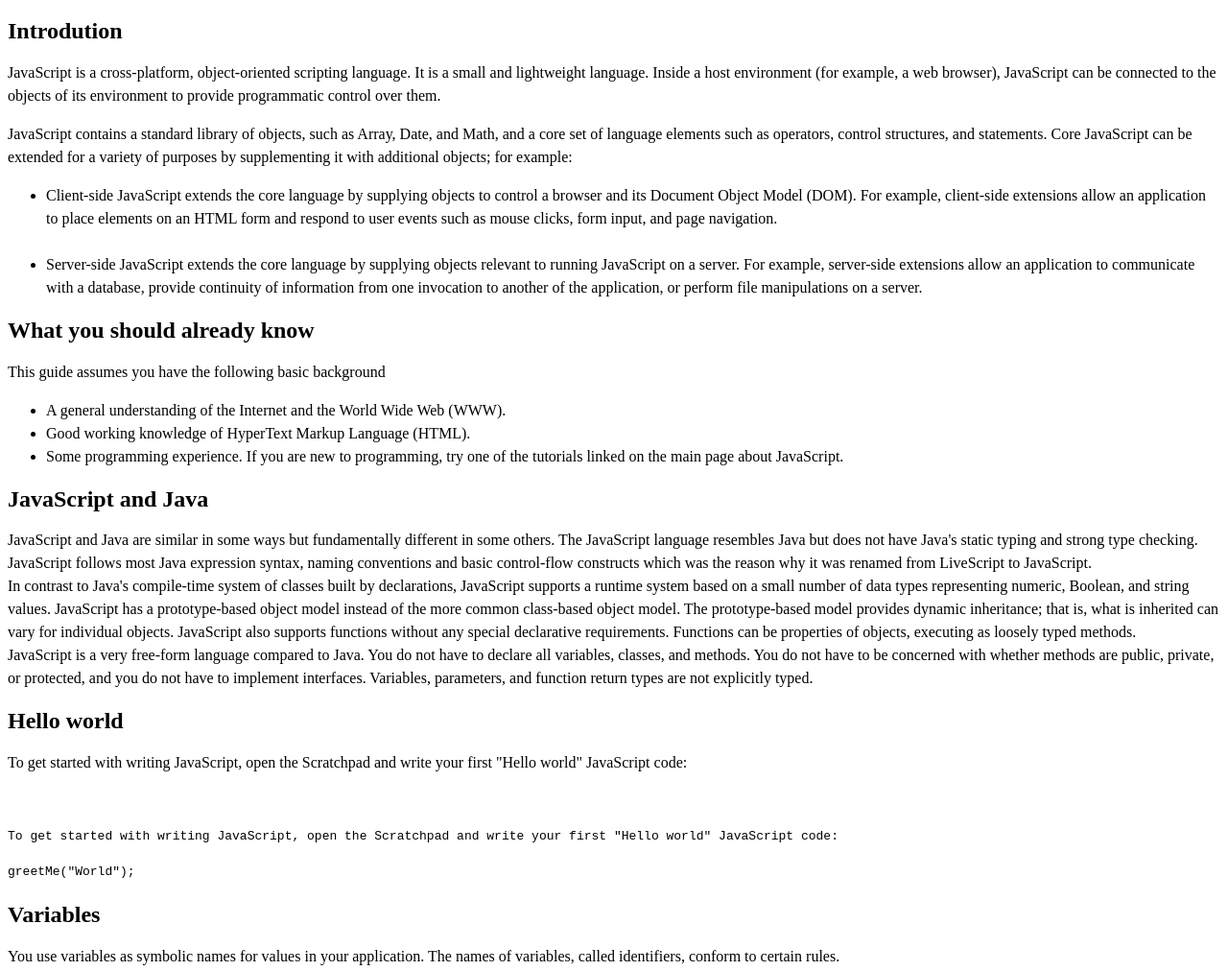
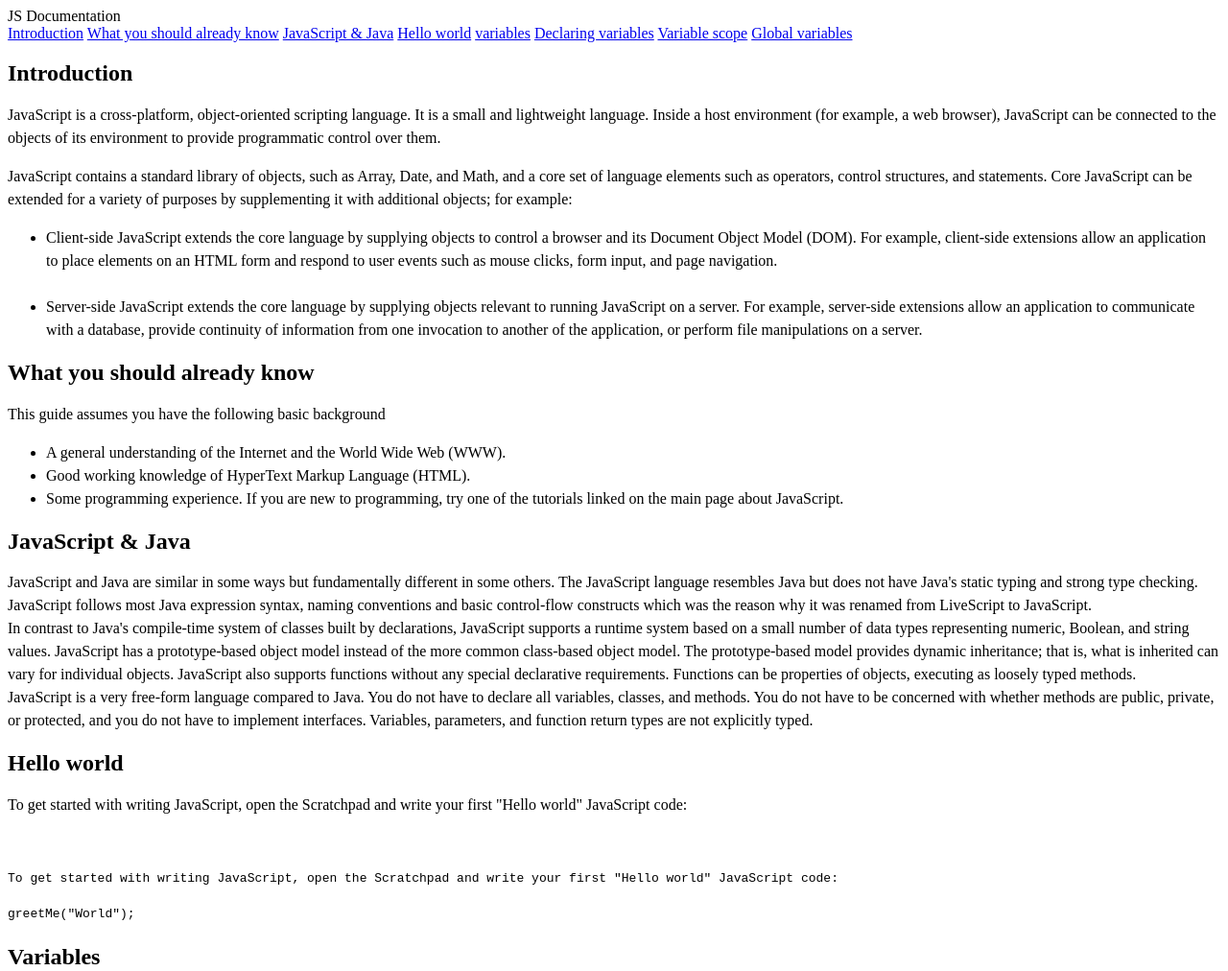
Before and after one commit to naanahmed/Microverse-Trials, a plain HTML site: page index.html in a window 1280 px wide. Shown: the top 1012 px of the page at 96% size. Drawn offline with Linux system fonts and the light colour scheme.

Commit message:
Added Links to section of pages

```diff
--- a/index.html
+++ b/index.html
@@ -7,12 +7,20 @@
   </head>
 
   <body>
-    <nav>
-
+    <nav id="navbar">
+      <header id="JS_Documentation">JS Documentation</header>
+      <a href="#Introduction" class="nav-link">Introduction</a>
+      <a href="#What_you_should_already_know" class="nav-link">What you should already know</a>
+      <a href="#JavaScript_&_Java" class="nav-link">JavaScript & Java</a>
+      <a href="#Hello_world"class="nav-link">Hello world</a>
+      <a href="#variables" class="nav-link">variables</a>
+      <a href="#Declaring_variables" class="nav-link">Declaring variables</a>
+      <a href="#Variable_scope" class="nav-link">Variable scope</a>
+      <a href="#Global_variables" class="nav-link">Global variables</a>
     </nav>
     <main id="main-doc">
-      <section class="main-section">
-        <header id="Introduction"><h1>Introdution</h1></header>
+      <section id="Introduction" class="main-section">
+        <header ><h1>Introduction</h1></header>
         <p>JavaScript is a cross-platform, object-oriented scripting language. It is a small and lightweight language. Inside a host environment (for example, a web browser), JavaScript can be connected to the objects of its environment to provide programmatic control over them.</p>
         <p>JavaScript contains a standard library of objects, such as Array, Date, and Math, and a core set of language elements such as operators, control structures, and statements. Core JavaScript can be extended for a variety of purposes by supplementing it with additional objects; for example: </p>
 
@@ -28,8 +36,8 @@
         </ul>
         </div>
       </section>
-      <section class="main-section">
-        <header id="What_you_should_already_know"><h1>What you should already know</h1></header>
+      <section id="What_you_should_already_know" class="main-section">
+        <header ><h1>What you should already know</h1></header>
         <p>This guide assumes you have the following basic background</p>
         <div>
           <ul>
@@ -45,10 +53,9 @@
           </ul>
         </div>
 
-
       </section>
-      <section class="main-section">
-        <header id="JavaScript_and_Java"><h1>JavaScript and Java</h1></header>
+      <section id="JavaScript_&_Java" class="main-section">
+        <header ><h1>JavaScript & Java</h1></header>
         <p>
           JavaScript and Java are similar in some ways but fundamentally different in some others. The JavaScript language resembles Java but does not have Java's static typing and strong type checking. JavaScript follows most Java expression syntax, naming conventions and basic control-flow constructs which was the reason why it was renamed from LiveScript to JavaScript.<br>
           In contrast to Java's compile-time system of classes built by declarations, JavaScript supports a runtime system based on a small number of data types representing numeric, Boolean, and string values. JavaScript has a prototype-based object model instead of the more common class-based object model. The prototype-based model provides dynamic inheritance; that is, what is inherited can vary for individual objects. JavaScript also supports functions without any special declarative requirements. Functions can be properties of objects, executing as loosely typed methods.<br>
@@ -56,8 +63,8 @@
         </p>
 
       </section>
-      <section class="main-section">
-        <header id="Hello_world"><h1>Hello world</h1></header>
+      <section id="Hello_world" class="main-section">
+        <header ><h1>Hello world</h1></header>
         <p>To get started with writing JavaScript, open the Scratchpad and write your first "Hello world" JavaScript code:</p><br>
         <code class="graybackground">
           <p>To get started with writing JavaScript, open the Scratchpad and write your first "Hello world" JavaScript code:</p>
@@ -67,8 +74,9 @@
         </code>
 
       </section>
-      <section class="main-section">
-        <Header id="Variables"><h1>Variables</h1></Header>
+      <section id="variables" class="main-section">
+
+        <header ><h1>Variables</h1></header>
         <p>You use variables as symbolic names for values in your application. The names of variables, called identifiers, conform to certain rules.<br>
 
           A JavaScript identifier must start with a letter, underscore (_), or dollar sign ($); subsequent characters can also be digits (0-9). Because JavaScript is case sensitive, letters include the characters "A" through "Z" (uppercase) and the characters "a" through "z" (lowercase).<br>
@@ -76,8 +84,8 @@
           You can use ISO 8859-1 or Unicode letters such as å and ü in identifiers. You can also use the Unicode escape sequences as characters in identifiers. Some examples of legal names are Number_hits, temp99, and _name.</p>
 
       </section>
-      <section class="main-section">
-        <Header id="Declaring_variables"><h1>Declaring variables</h1></Header>
+      <section id="Declaring_variables" class="main-section">
+        <header ><h1>Declaring variables</h1></header>
         <p>
           You can declare a variable in three ways:<br>
           With the keyword var. For example, <br>
@@ -98,8 +106,8 @@
         </p>
 
       </section>
-      <section class="main-section">
-        <Header id="Variable_scope"><h1>Variable scope</h1></Header>
+      <section id="Variable_scope" class="main-section">
+        <header ><h1>Variable scope</h1></header>
         <p>
           When you declare a variable outside of any function, it is called a global variable, because it is available to any other code in the current document. When you declare a variable within a function, it is called a local variable, because it is available only within that function.<br>
           JavaScript before ECMAScript 2015 does not have block statement scope; rather, a variable declared within a block is local to the function (or global scope) that the block resides within. For example the following code will log 5, because the scope of x is the function (or global context) within which x is declared, not the block, which in this case is an if statement.<br>
@@ -113,8 +121,8 @@
         </p>
 
       </section>
-      <section class="main-section">
-        <Header id="Global_variables"><h1>Global variables</h1></Header>
+      <section id="Global_variables" class="main-section">
+        <header ><h1>Global variables</h1></header>
         <p>
           When you declare a variable outside of any function, it is called a global variable, because it is available to any other code in the current document. When you declare a variable within a function, it is called a local variable, because it is available only within that function.<br>
           JavaScript before ECMAScript 2015 does not have block statement scope; rather, a variable declared within a block is local to the function (or global scope) that the block resides within. For example the following code will log 5, because the scope of x is the function (or global context) within which x is declared, not the block, which in this case is an if statement.<br>
```
